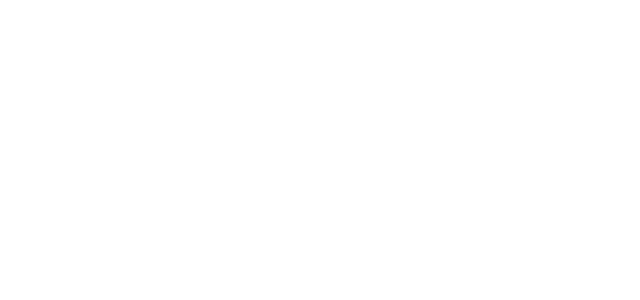
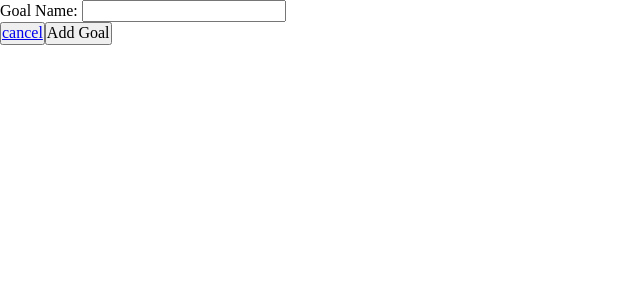
Before and after one commit to StuvaScript/extra-cash-calculator, a React (Vite) app: page /new-goal in a window 1280 px wide. Before the commit this address had no page. Shown: the top 300 px of the page, without its empty margins (0-640 px from the left). Built offline with nearby package versions, Linux system fonts and the light colour scheme.

Commit message:
Work on form component

```diff
--- a/src/App.jsx
+++ b/src/App.jsx
@@ -1,5 +1,6 @@
 import { BrowserRouter as Router, Routes, Route } from "react-router-dom";
-import Home from "./Home";
+import Home from "./components/Home";
+import Form from "./components/Form";
 // import styles from "./App.module.css";
 
 function App() {
@@ -7,6 +8,7 @@
     <Router>
       <Routes>
         <Route path="/" element={<Home />} />
+        <Route path="/new-goal" element={<Form />} />
       </Routes>
     </Router>
   );
--- a/src/Home.jsx
+++ /dev/null
@@ -1,5 +0,0 @@
-export default function Home() {
-  return <p>Howdy</p>;
-}
-
-//todo **`` Add prop types
--- /dev/null
+++ b/src/components/Form.jsx
@@ -0,0 +1,29 @@
+import { useState } from "react";
+import { Link } from "react-router-dom";
+
+export default function Form() {
+  const [formData, setFormData] = useState({ goalName: "" });
+  console.log(formData);
+
+  const handleInputChange = (event) =>
+    setFormData({ goalName: event.target.value });
+
+  return (
+    <form>
+      <label htmlFor="goal-name">Goal Name: </label>
+      <input
+        type="text"
+        id="goal-name"
+        name="goal-name"
+        value={formData.goalName}
+        onChange={handleInputChange}
+      />
+      <div>
+        <button>
+          <Link to="/">cancel</Link>
+        </button>
+        <button>Add Goal</button>
+      </div>
+    </form>
+  );
+}
--- /dev/null
+++ b/src/components/GoalsList.jsx
@@ -0,0 +1,3 @@
+export default function GoalsList() {
+  return <ul>List stuff</ul>;
+}
--- /dev/null
+++ b/src/components/Home.jsx
@@ -0,0 +1,16 @@
+import { Link } from "react-router-dom";
+import GoalsList from "./GoalsList";
+
+export default function Home() {
+  return (
+    <div>
+      <h1>Main Page</h1>
+      <button>
+        <Link to="/new-goal">Add New Goal</Link>
+      </button>
+      <GoalsList />
+    </div>
+  );
+}
+
+//todo **`` Add prop types
```
